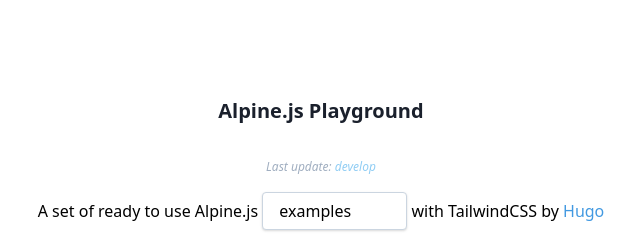
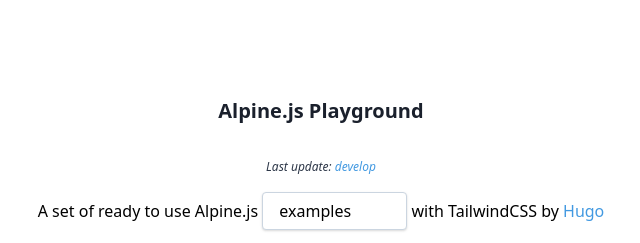
Before and after one commit to HugoDF/alpinejs-playground, an Eleventy site: page pages/index.njk in a window 1280 px wide. Shown: the top 243 px of the page, 319-959 px from the left. Built offline with nearby package versions, Linux system fonts and the light colour scheme; Eleventy itself is replaced by a stand-in of ours; files that its build step writes are made by us from their sources.

Commit message:
feat(a11y-github-link)

```diff
--- a/pages/index.njk
+++ b/pages/index.njk
@@ -31,10 +31,10 @@
       <h2 class="text-xl font-semibold text-gray-900 mb-8">
         Alpine.js Playground
       </h2>
-      <div class="text-xs text-gray-500 italic mb-4">
+      <div class="text-xs text-gray-800 italic mb-4">
         Last update:
         <a
-          class="text-blue-300 hover:text-blue-600 hover:underline"
+          class="text-blue-500 hover:text-blue-800 hover:underline"
           href="{{ commit.url }}"
           >{{ commit.text }}</a
         >
```
